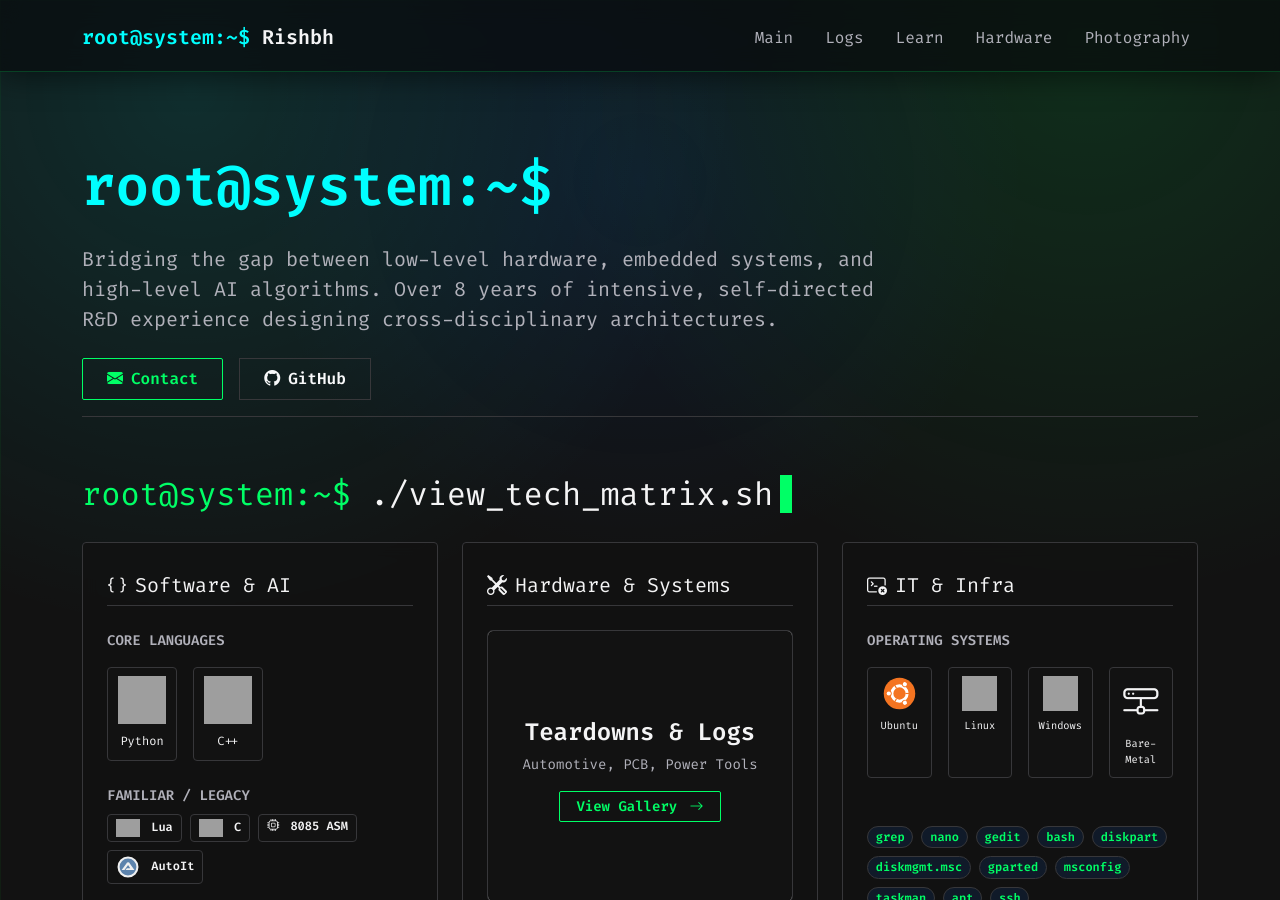
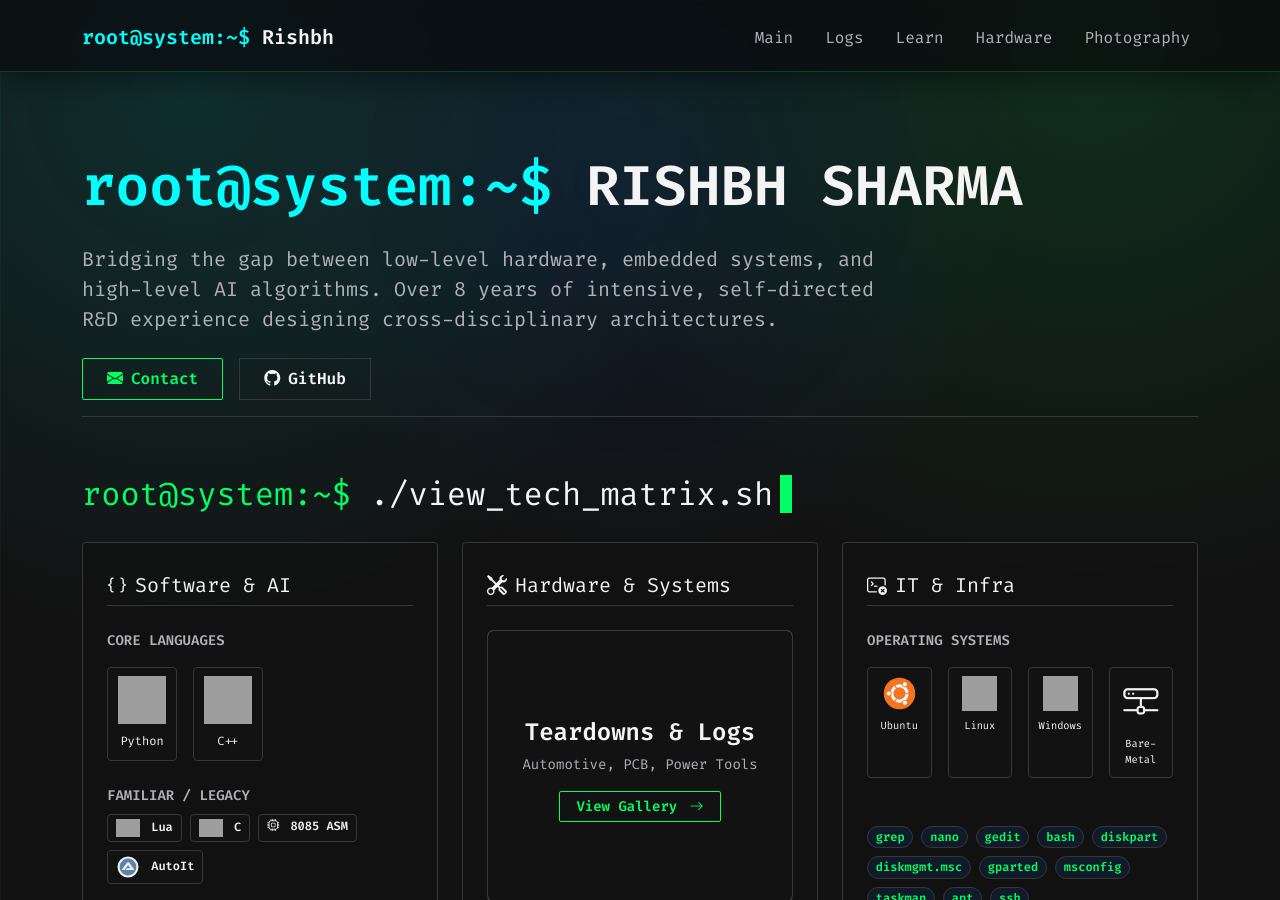
Before and after one commit to CodeRSTech/coderstech.github.io, a Jekyll site: the page built from index.md, in a window 1280 px wide and 900 px high. Built offline with Jekyll 4.4.1, drawn with Linux system fonts in a browser that asks for light colours; grey boxes are pictures that could not be loaded.

Commit message:
Update hero.html
added name

```diff
--- a/_includes/hero.html
+++ b/_includes/hero.html
@@ -1,5 +1,5 @@
 <div class="py-3 border-bottom border-secondary">
-  <h1 class="display-4 fw-bold text-light terminal-prompt mb-3"></h1>
+  <h1 class="display-4 fw-bold text-light terminal-prompt mb-3">{{ site.data.hero.name }}</h1>
   <p class="lead text-white-50 mb-4" style="max-width: 800px;">
     {{ site.data.hero.tagline }}
   </p>
```
